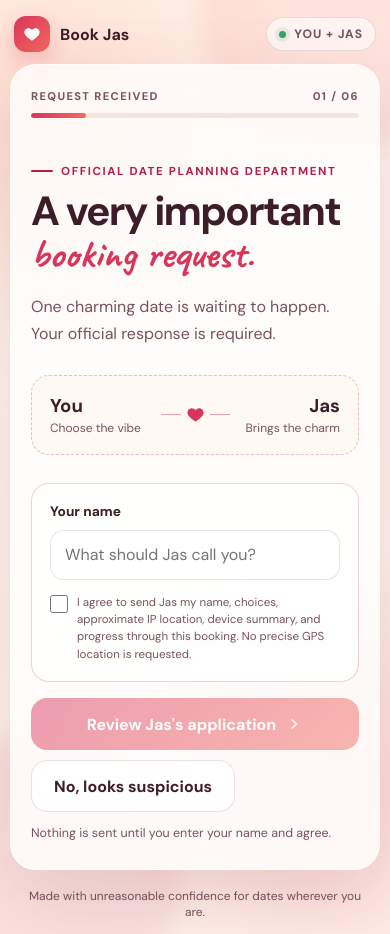
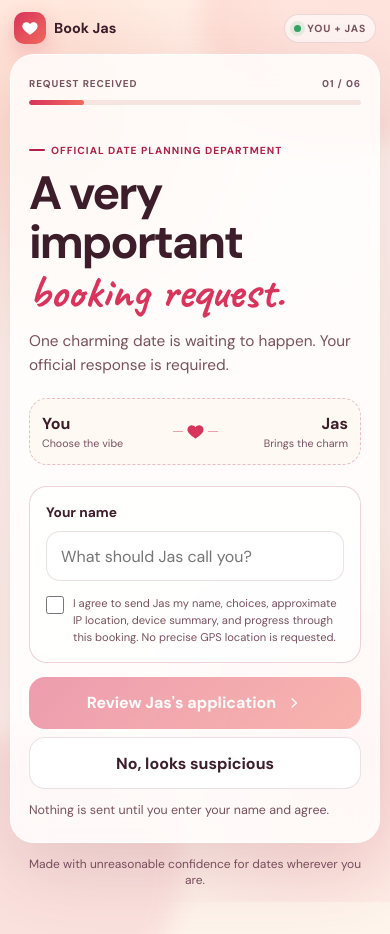
Before and after one commit to drjasofficial/book-jas, a plain HTML site: page index.html in a window 390 px wide. After the commit the page ends 902 px from the top, so only its background shows below. Drawn offline with Linux system fonts and the light colour scheme.

Commit message:
Improve mobile responsiveness

```diff
--- a/index.html
+++ b/index.html
@@ -15,7 +15,7 @@
       href="https://fonts.googleapis.com/css2?family=Caveat:wght@600;700&family=DM+Sans:wght@400;500;600;700&display=swap"
       rel="stylesheet"
     />
-    <link rel="stylesheet" href="styles.css" />
+    <link rel="stylesheet" href="styles.css?v=3" />
   </head>
   <body>
     <div class="ambient ambient-one" aria-hidden="true"></div>
@@ -58,7 +58,7 @@
 
     <div id="toast" class="toast" role="status" aria-live="polite"></div>
     <div id="confetti" class="confetti" aria-hidden="true"></div>
-    <script src="config.js"></script>
-    <script src="script.js"></script>
+    <script src="config.js?v=3"></script>
+    <script src="script.js?v=3"></script>
   </body>
 </html>
--- a/script.js
+++ b/script.js
@@ -115,6 +115,14 @@ function swapScreen(markup) {
   screen.innerHTML = markup;
   screen.style.animation = "";
   screen.querySelector("button:not(.evade-button), a")?.focus({ preventScroll: true });
+
+  if (window.matchMedia("(max-width: 720px)").matches) {
+    window.requestAnimationFrame(() => {
+      const card = document.querySelector(".booking-card");
+      const cardTop = card.getBoundingClientRect().top + window.scrollY;
+      window.scrollTo({ top: Math.max(0, cardTop - 8), behavior: "auto" });
+    });
+  }
 }
 
 function escapeHtml(value) {
@@ -447,6 +455,9 @@ async function sendTrackingEvent(eventType, details = {}, useBeacon = false) {
     );
   }
 
+  const controller = new AbortController();
+  const timeoutId = window.setTimeout(() => controller.abort(), 5000);
+
   try {
     const response = await fetch(endpoint, {
       method: "POST",
@@ -454,10 +465,13 @@ async function sendTrackingEvent(eventType, details = {}, useBeacon = false) {
       body: payload,
       mode: "cors",
       keepalive: true,
+      signal: controller.signal,
     });
     return response.ok;
   } catch {
     return false;
+  } finally {
+    window.clearTimeout(timeoutId);
   }
 }
 
@@ -469,7 +483,7 @@ function updateStartButton() {
   startButton.disabled = nameInput.value.trim().length < 2 || !consentInput.checked;
 }
 
-async function startTrackedBooking(button) {
+function startTrackedBooking(button) {
   const nameInput = document.querySelector("#visitorName");
   const consentInput = document.querySelector("#trackingConsent");
   const name = nameInput?.value.trim().replace(/\s+/g, " ").slice(0, 80) || "";
@@ -484,7 +498,7 @@ async function startTrackedBooking(button) {
   button.disabled = true;
   button.textContent = "Starting securely...";
 
-  await sendTrackingEvent("session_started", {
+  sendTrackingEvent("session_started", {
     device: getDeviceSummary(),
     firstStep: 1,
   });
--- a/styles.css
+++ b/styles.css
@@ -20,6 +20,7 @@
 html {
   min-width: 320px;
   background: #fff5ed;
+  text-size-adjust: 100%;
 }
 
 body {
@@ -41,6 +42,7 @@ a {
 
 button {
   font: inherit;
+  touch-action: manipulation;
 }
 
 .ambient {
@@ -693,6 +695,8 @@ a:focus-visible {
 }
 
 .receipt-row strong {
+  min-width: 0;
+  overflow-wrap: anywhere;
   text-align: right;
   font-size: 0.9rem;
 }
@@ -852,24 +856,129 @@ a:focus-visible {
 }
 
 @media (max-width: 520px) {
+  body {
+    min-height: 100svh;
+  }
+
   .page-shell {
-    width: min(100% - 20px, 680px);
-    padding: 14px 0;
+    width: 100%;
+    min-height: 100svh;
+    padding: max(10px, env(safe-area-inset-top)) 10px max(14px, env(safe-area-inset-bottom));
     justify-content: flex-start;
   }
 
   .topbar {
-    margin: 2px 4px 12px;
+    margin: 2px 4px 10px;
+  }
+
+  .brand {
+    gap: 8px;
+    font-size: 0.9rem;
+  }
+
+  .brand-mark {
+    width: 32px;
+    height: 32px;
+    border-radius: 10px;
+  }
+
+  .route-pill {
+    gap: 6px;
+    padding: 7px 9px;
+    font-size: 0.65rem;
   }
 
   .booking-card {
-    min-height: calc(100vh - 120px);
-    padding: 24px 20px 28px;
-    border-radius: 26px;
+    min-height: calc(100svh - 76px);
+    padding: 22px 18px 24px;
+    border-radius: 24px;
   }
 
   .progress-wrap {
-    margin-bottom: 38px;
+    margin-bottom: 30px;
+  }
+
+  .progress-copy {
+    font-size: 0.62rem;
+    letter-spacing: 0.09em;
+  }
+
+  .eyebrow {
+    gap: 6px;
+    font-size: 0.64rem;
+    letter-spacing: 0.1em;
+  }
+
+  .eyebrow::before {
+    width: 16px;
+  }
+
+  h1 {
+    font-size: clamp(2.25rem, 12vw, 3.15rem);
+  }
+
+  h2 {
+    font-size: clamp(1.85rem, 10vw, 2.55rem);
+  }
+
+  .lead {
+    margin: 14px 0 21px;
+    font-size: 0.96rem;
+    line-height: 1.55;
+  }
+
+  .trip-ticket {
+    gap: 8px;
+    margin: 21px 0;
+    padding: 14px 12px;
+  }
+
+  .city strong {
+    font-size: 1rem;
+  }
+
+  .city span {
+    font-size: 0.67rem;
+  }
+
+  .ticket-route {
+    gap: 3px;
+  }
+
+  .ticket-route::before,
+  .ticket-route::after {
+    width: 10px;
+  }
+
+  .visitor-details,
+  .custom-activity-panel,
+  .future-card,
+  .share-card {
+    padding: 16px;
+  }
+
+  .visitor-details {
+    margin: 19px 0 14px;
+  }
+
+  .consent-check {
+    font-size: 0.7rem;
+  }
+
+  .decision-area {
+    align-items: stretch;
+    flex-direction: column;
+    gap: 8px;
+  }
+
+  .decision-area .primary-button,
+  .decision-area .secondary-button {
+    width: 100%;
+    flex: none;
+  }
+
+  .decision-area .evade-button.escaped {
+    width: auto;
   }
 
   .days-grid {
@@ -879,6 +988,12 @@ a:focus-visible {
   .activity-grid {
     grid-template-columns: repeat(2, minmax(0, 1fr));
     gap: 8px;
+  }
+
+  .activity-chip {
+    min-height: 48px;
+    padding: 9px;
+    font-size: 0.76rem;
   }
 
   .smile-options {
@@ -902,18 +1017,46 @@ a:focus-visible {
     width: 100%;
   }
 
-  .decision-area .primary-button {
-    width: auto;
-    flex: 1 1 190px;
-  }
-
-  .decision-area .evade-button,
-  .button-row .evade-button {
-    width: auto;
+  .receipt-row {
+    display: grid;
+    grid-template-columns: minmax(76px, 0.7fr) minmax(0, 1.3fr);
+    gap: 12px;
+    padding: 12px 14px;
   }
 
   .footer-note {
+    margin-top: 13px;
     padding: 0 18px;
+  }
+}
+
+@media (max-width: 360px) {
+  .booking-card {
+    padding-inline: 16px;
+    border-radius: 20px;
+  }
+
+  .activity-grid {
+    grid-template-columns: 1fr;
+  }
+
+  .smile-choice {
+    min-height: 98px;
+    padding: 15px;
+  }
+
+  .route-pill {
+    letter-spacing: 0.04em;
+  }
+}
+
+@media (hover: none) {
+  .primary-button:hover,
+  .secondary-button:hover,
+  .day-button:hover,
+  .activity-chip:hover,
+  .smile-choice:hover {
+    transform: none;
   }
 }
 
```
